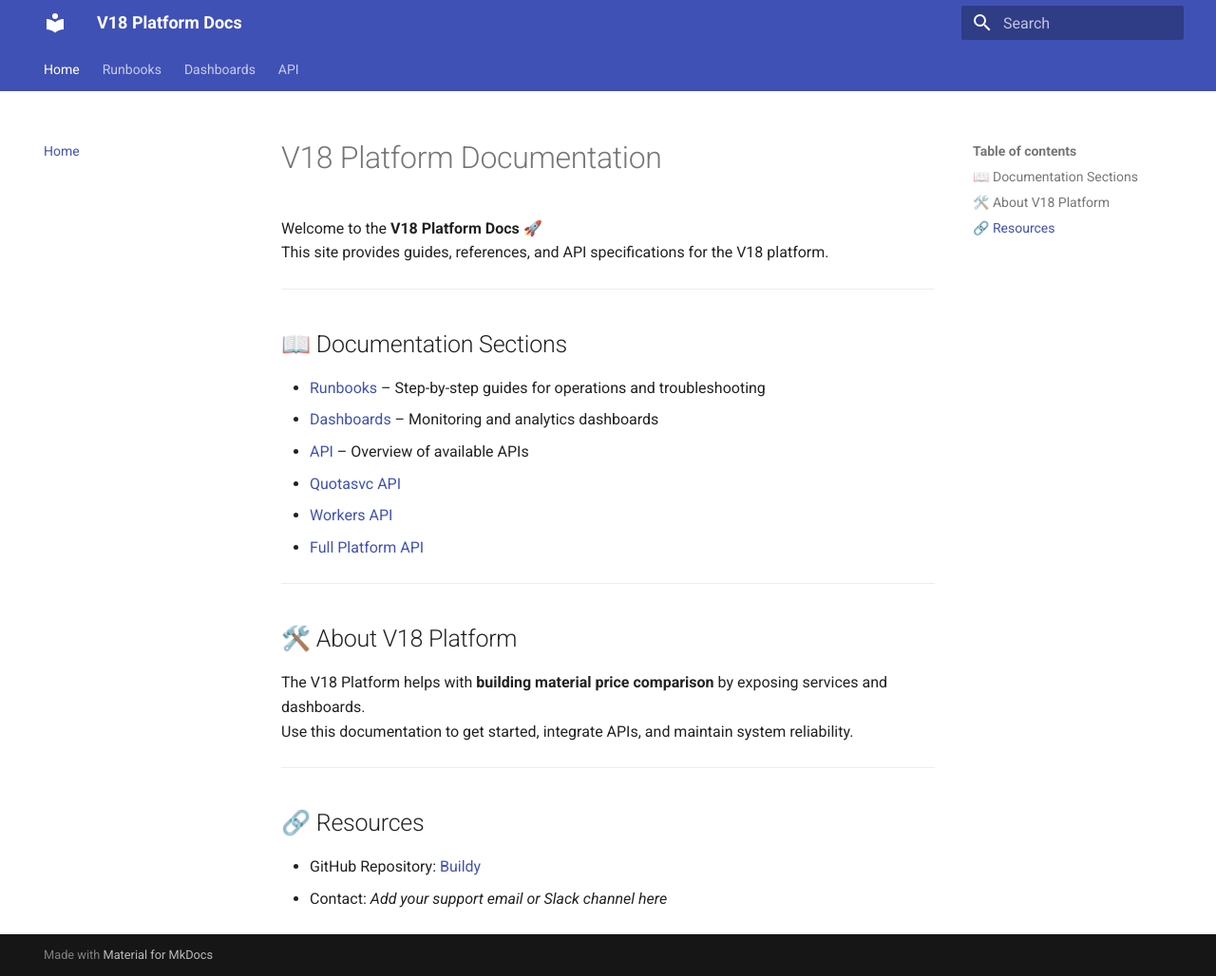
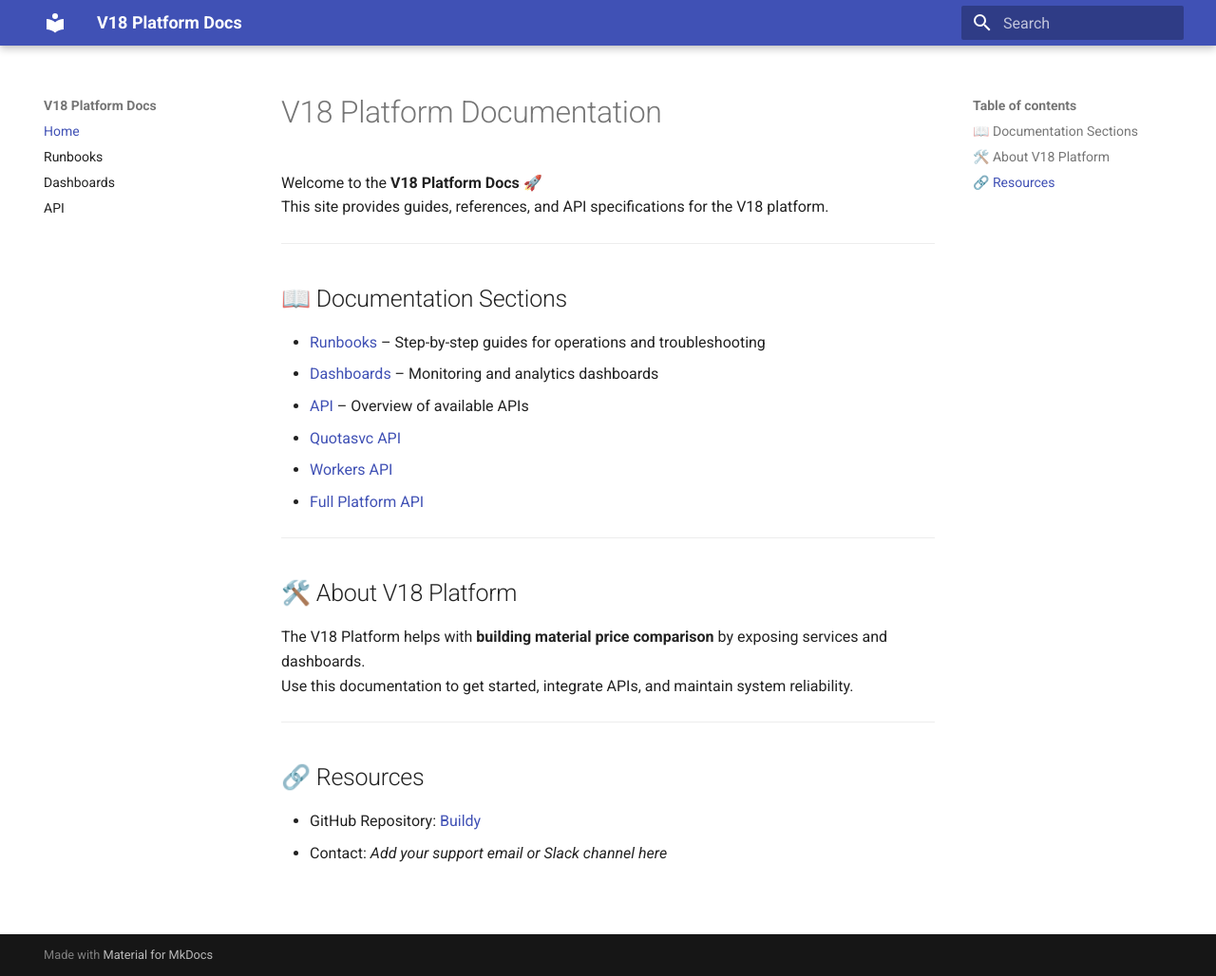
Before and after one commit to Kello54/Buildy, an MkDocs documentation site: the page built from docs/index.md, in a window 1280 px wide and 1028 px high. Shown: the whole window at 95% size. Built offline with MkDocs 1.6.1 and Material for MkDocs 9.7.7, drawn with Linux system fonts in a browser that asks for light colours.

Commit message:
Update mkdocs.yml

```diff
--- a/mkdocs.yml
+++ b/mkdocs.yml
@@ -1,15 +1,7 @@
 site_name: V18 Platform Docs
-site_description: Documentation for the V18 Platform
-site_author: Kello54
 
 theme:
   name: material
-  features:
-    - navigation.instant
-    - navigation.sections
-    - navigation.tabs
-    - search.highlight
-    - search.share
 
 plugins:
   - search
@@ -21,11 +13,3 @@ nav:
   - Runbooks: runbooks.md
   - Dashboards: dashboards.md
   - API: api.md
-
-markdown_extensions:
-  - admonition
-  - codehilite
-  - footnotes
-  - meta
-  - toc:
-      permalink: true
```
